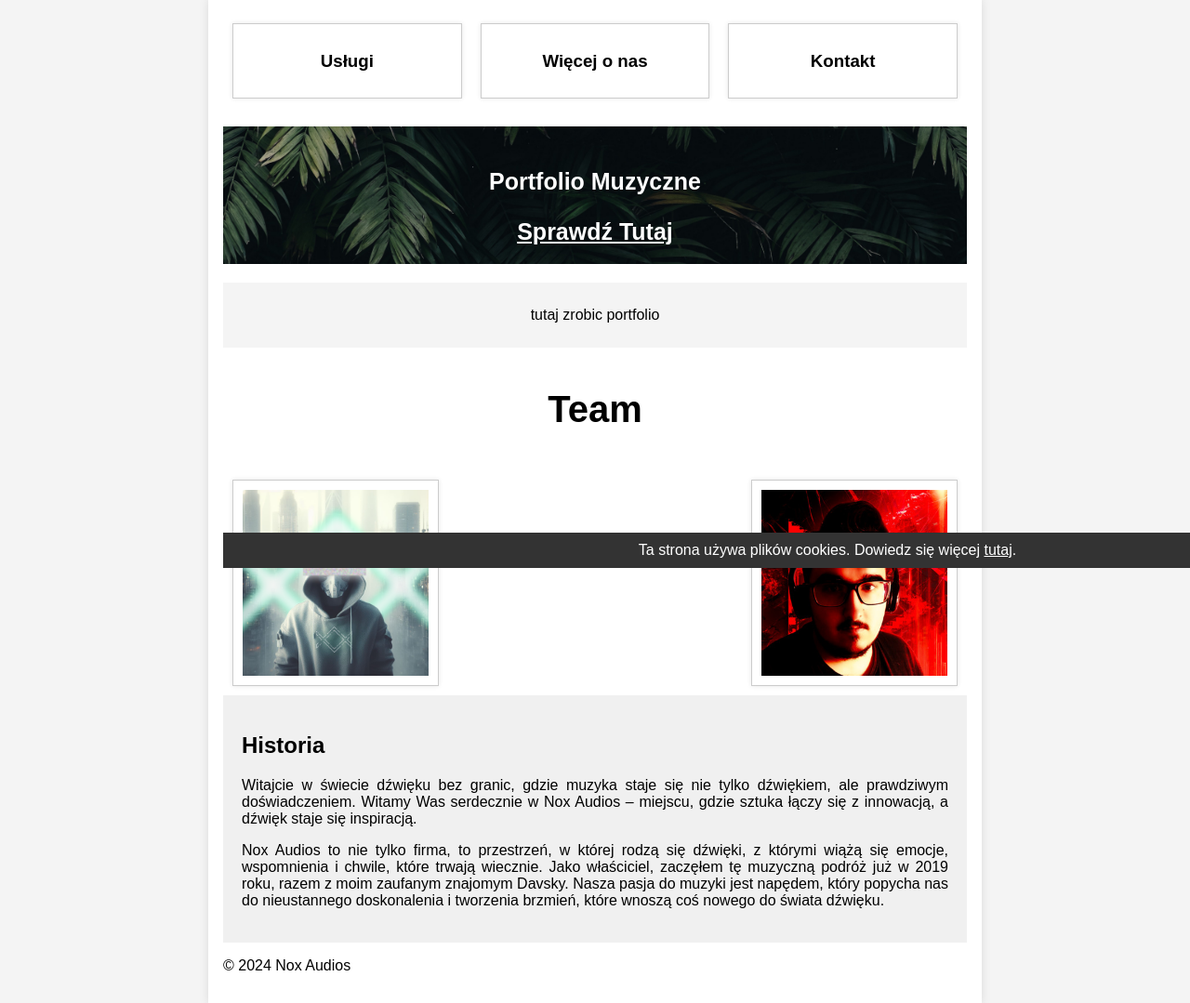
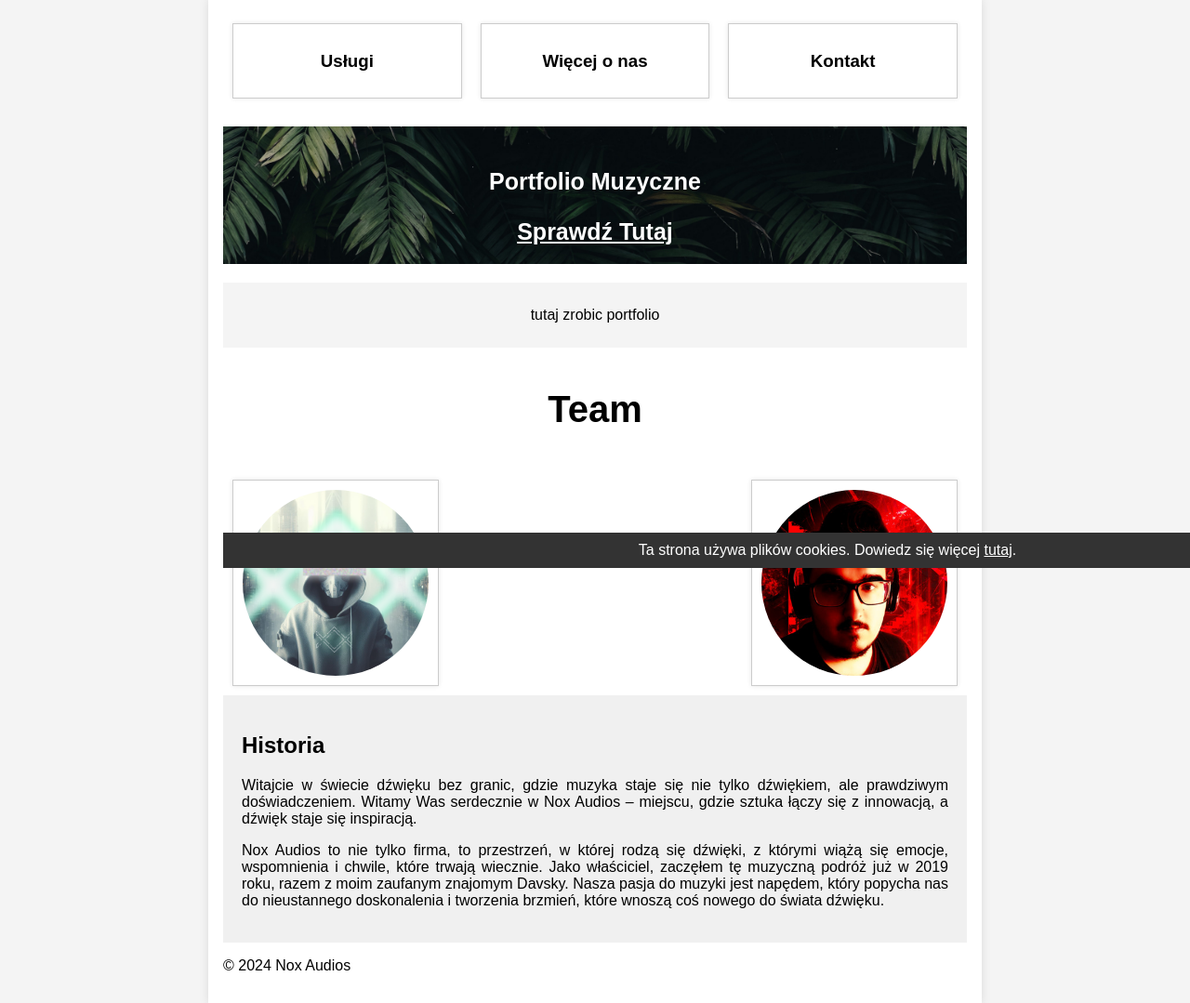
Before and after one commit to HexitRely/hexitrely.github.io, a PHP site: page /nox-audios.html in a window 1280 px wide. Shown: the part 189-1268 px from the top of the page at 93% size. Run offline with PHP 8.4, Linux system fonts and the light colour scheme; some web fonts are replaced.

Commit message:
Update styles.css

```diff
--- a/styles.css
+++ b/styles.css
@@ -159,6 +159,7 @@ h1, h2, h3, h4, h5, h6 {
   max-height: 100%;
   width: auto;
   height: auto;
+  border-radius: 50%;
   display: block;
   margin: 0 auto; /* Dodaje centrowanie obrazu */
 }
```
